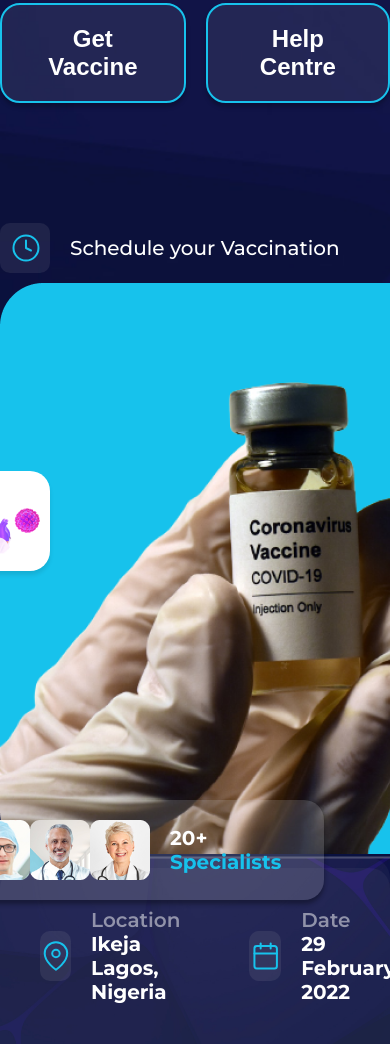
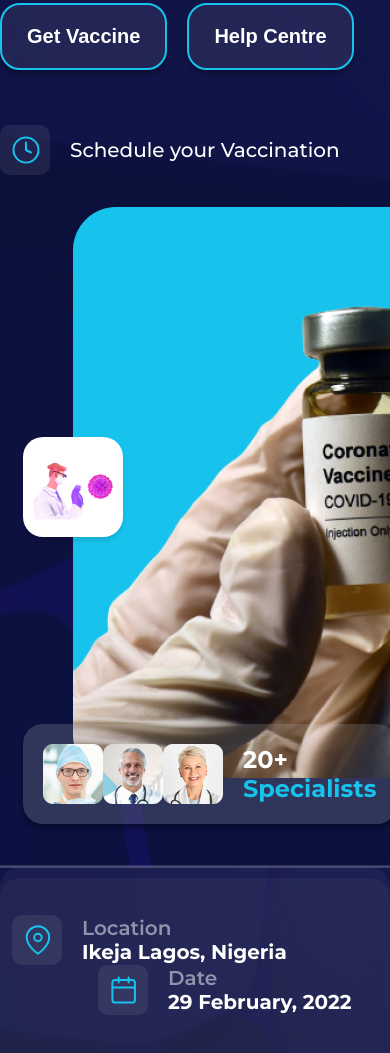
Before and after one commit to TigranPoghos/Vaccination.ng, a plain HTML site: page index.html in a window 390 px wide. Shown: the part 535-1588 px from the top of the page. Drawn offline with Linux system fonts and the light colour scheme.

Commit message:
adp
1h 15min

```diff
--- a/style.scss
+++ b/style.scss
@@ -573,6 +573,7 @@ body {
         border: 2px solid #17C2EC;
         background: rgba(196, 196, 196, 0.10);
         margin-left: auto;
+        max-width: 142px;
 
         & p {
             font-weight: 700;
@@ -1453,5 +1454,97 @@ body {
             margin-top: 40px;
             margin-bottom: 40px;
         }
-    }
-}
+
+        &__button {
+            margin-bottom: 55px;
+
+            &-vaccine {
+                font-size: 20px;
+                max-width: 175px;
+            }
+        }
+
+        &__schedule {
+            margin-bottom: 32px;
+
+            &__main-text {
+                font-size: 24px;
+            }
+        }
+
+        &__right {
+            &-tabl {
+                margin-left: 73px;
+                margin-bottom: 85px;
+                margin-right: 0;
+            }
+
+            &-doctors {
+                left: 23px;
+            }
+        }
+
+        &__doctors {
+            &-20 {
+                font-size: 24px;
+            }
+
+            &-spec {
+                font-size: 24px;
+            }
+        }
+
+        &__block {
+            &-left {
+                left: 23px;
+            }
+
+            &-right {
+                left: 545px;
+            }
+        }
+    }
+
+    .information {
+        padding-top: 11px;
+
+        &__row {
+            box-shadow: 0px -11px 0px 0px rgba(196, 196, 196, 0.05);
+            padding: 37px 1px 45px 12px;
+            flex-wrap: wrap;
+        }
+
+        &__vaccine {
+            margin-top: 41px;
+
+            &-text {
+                width: 163px;
+            }
+        }
+
+        &__location {
+            margin-right: 0;
+
+            &-text {
+                width: 247px;
+            }
+        }
+
+        &__data {
+            margin-left: auto;
+            margin-right: 0;
+
+            &-text {
+                width: 221px;
+            }
+        }
+
+        &__button {
+            margin-top: 31px;
+            max-width: 253px;
+            padding: 20px 89px;
+            margin-right: 35px;
+            width: 100%;
+        }
+    }
+}
```
Also changed, not shown: dist/style.css, dist/style.min.css.
